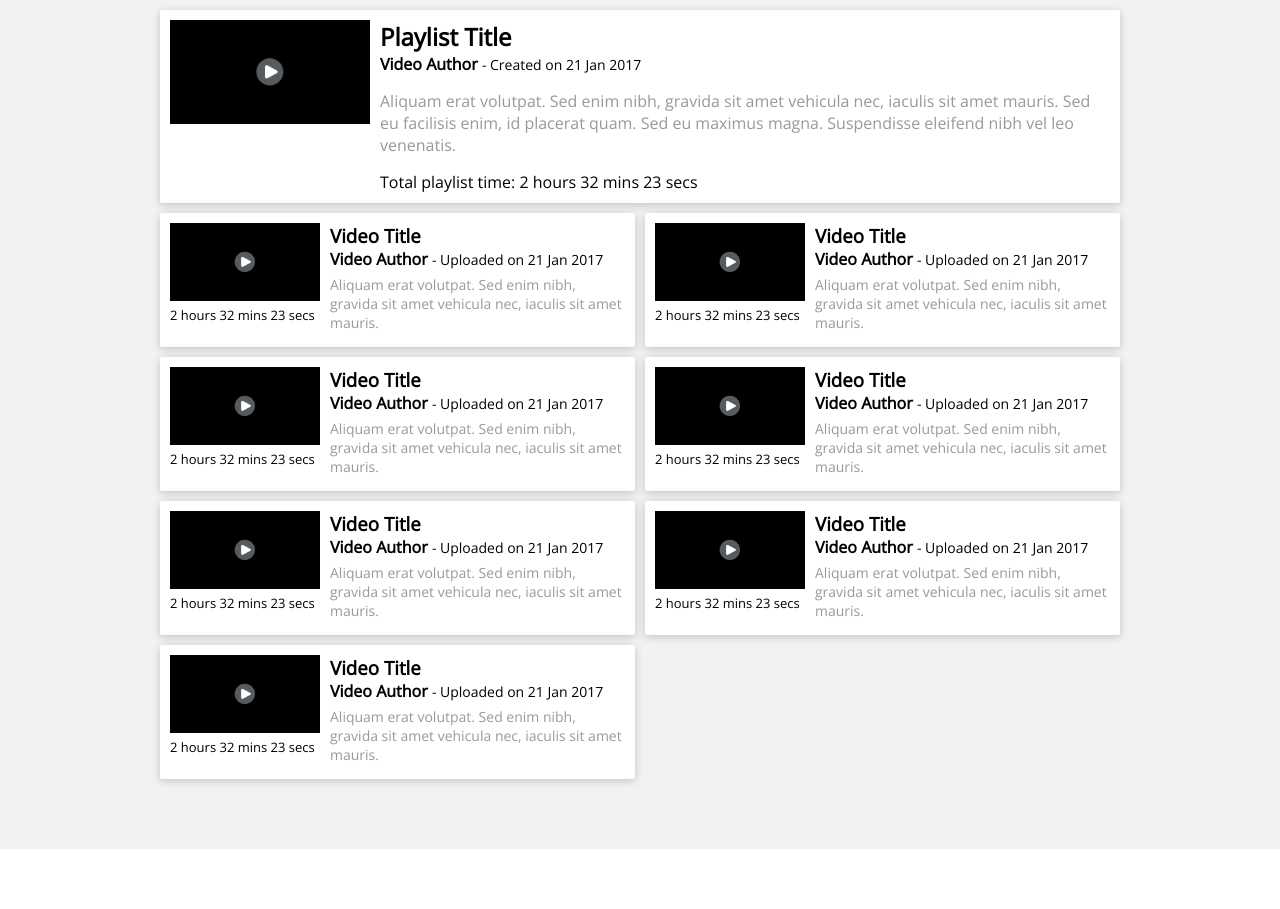
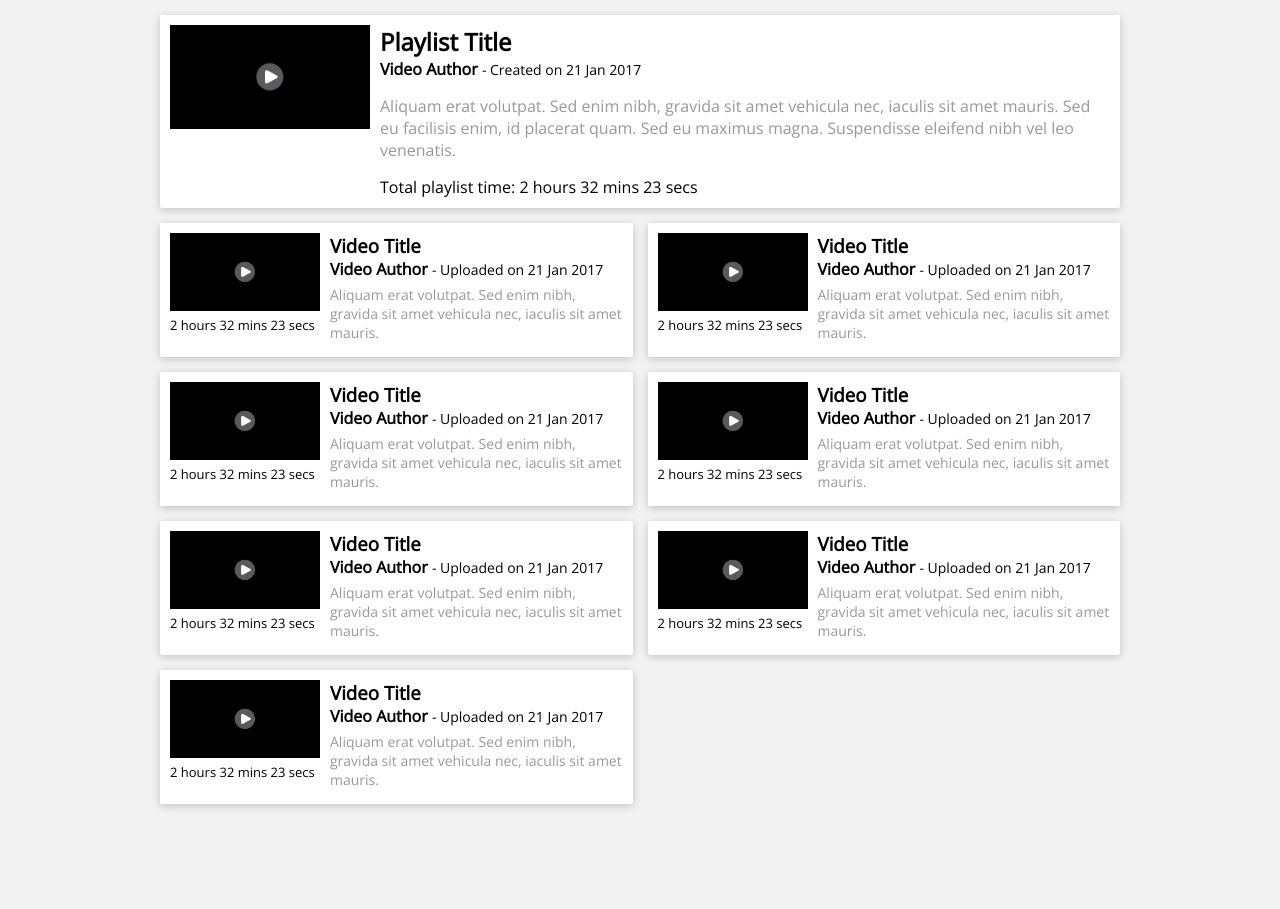
Before and after one commit to LiamThursfield/liamthursfield.github.io, a PHP site: page /youtube-playlist-details/get-playlist-template.html in a window 1280 px wide. Shown: the part 95-1004 px from the top of the page. Before the commit the page ends 944 px from the top, so only its background shows below. Run offline with PHP 8.4, Linux system fonts and the light colour scheme; some libraries are stand-ins or nearby versions.

Commit message:
Increase gutter size by 5px

```diff
--- a/youtube-playlist-details/css/style.css
+++ b/youtube-playlist-details/css/style.css
@@ -131,7 +131,7 @@ header {
     background: #ffffff;
     padding: 10px 15px;
     border-bottom: 2px solid #e6e7e8;
-    margin-bottom: 10px;
+    margin-bottom: 15px;
 }
 
 header a {
@@ -215,9 +215,9 @@ header h1 {
 
 .video-grid {
 	display: grid;
-	margin-top: 10px;
-	grid-template-columns: 0.5fr 10px 0.5fr;
-	grid-template-rows: repeat(10, auto 10px);
+	margin-top: 15px;
+	grid-template-columns: 0.5fr 15px 0.5fr;
+	grid-template-rows: repeat(10, auto 15px);
 }
 
 .video-item {
```
